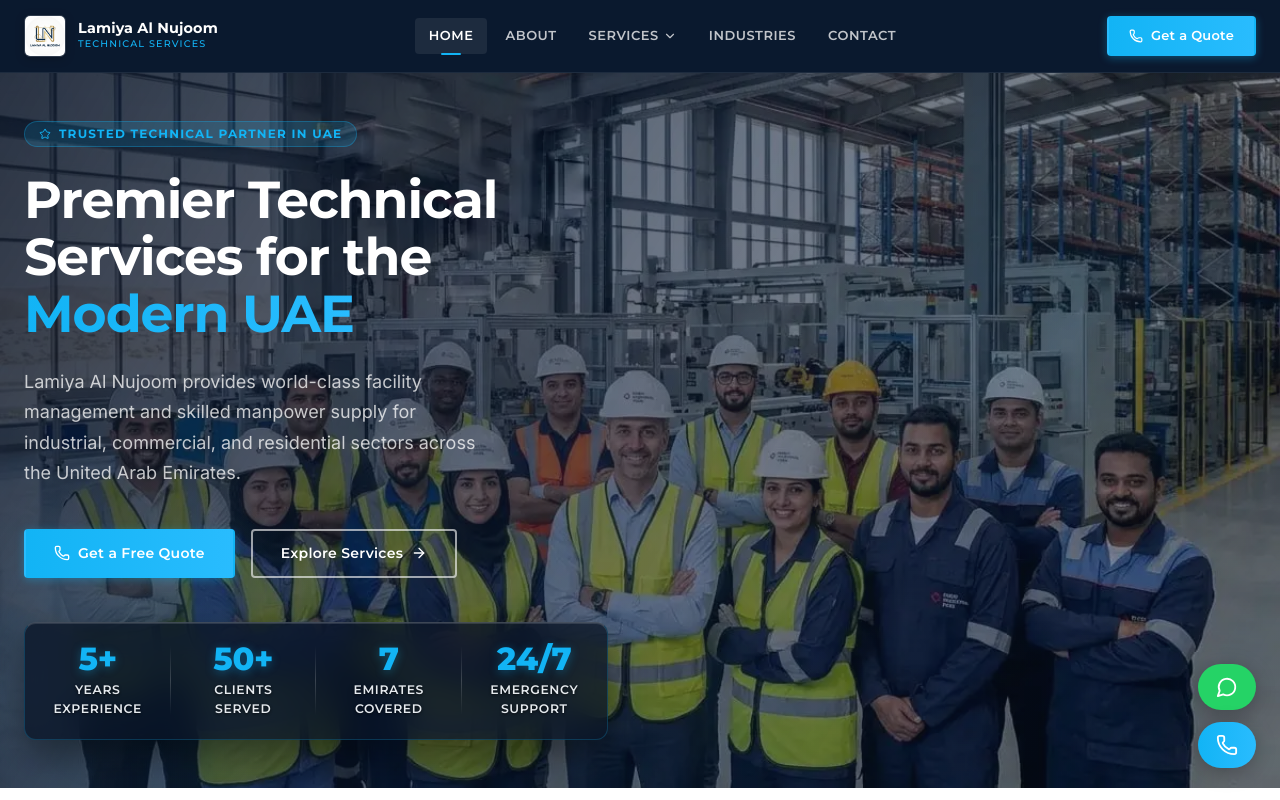
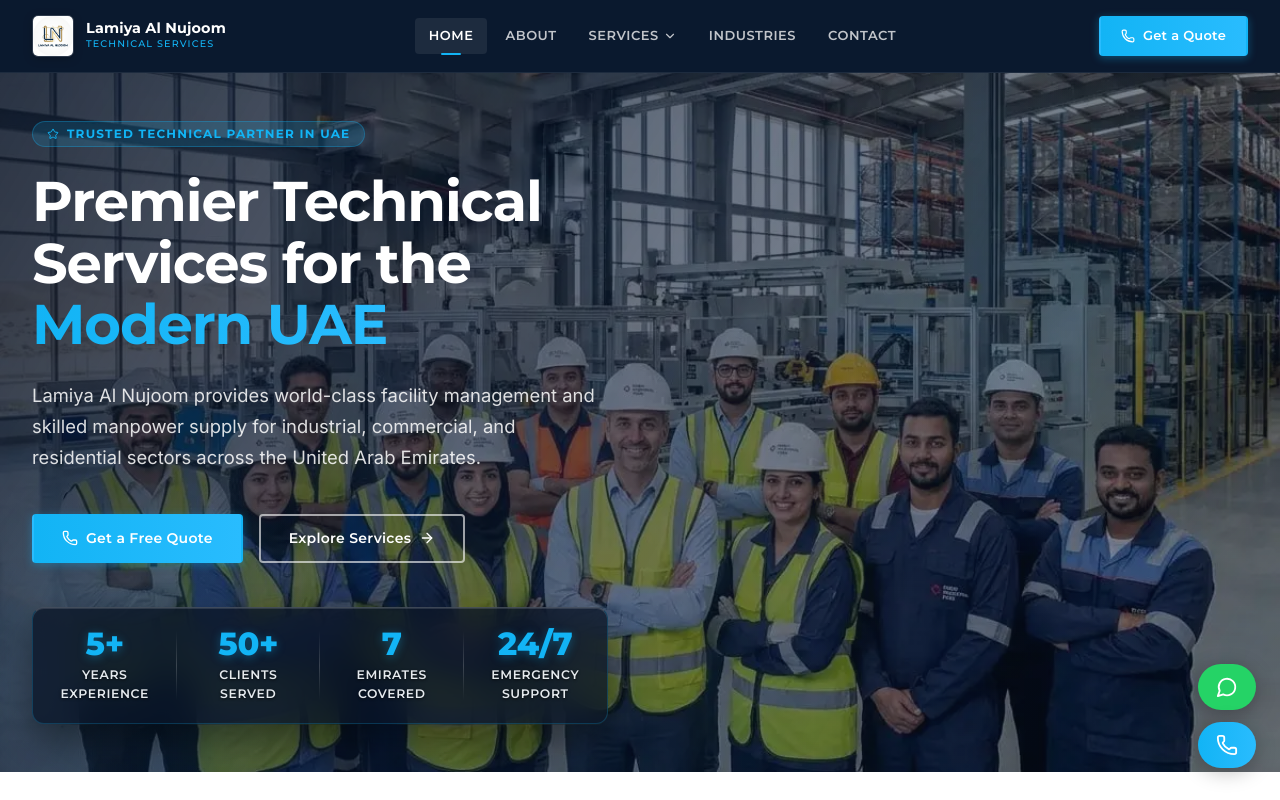
Before and after one commit to Shabeelk123/LNWebsite, a React (Vite) app: page / in a window 1280 px wide. Shown: the top 800 px of the page. Built offline with nearby package versions, Linux system fonts and the light colour scheme.

Commit message:
copyright updated

```diff
--- a/src/components/layout/Footer.tsx
+++ b/src/components/layout/Footer.tsx
@@ -33,7 +33,7 @@ export default function Footer() {
             </Link>
             <p className="footer-tagline">
               Premier technical services provider in Dubai, UAE. Specialising in
-              manpower supply and full-spectrum MEP maintenance since 2010.
+              manpower supply and full-spectrum MEP maintenance since 2020.
             </p>
             <div className="footer-contact-items">
               <div className="footer-contact-item">
--- a/src/index.css
+++ b/src/index.css
@@ -36,8 +36,8 @@
   --font-body:     'Inter', sans-serif;
 
   /* Spacing */
-  --container-max:        1280px;
-  --gutter:               24px;
+  --container-max:        1400px;
+  --gutter:               32px;
   --section-gap:          120px;
   --section-gap-mobile:   64px;
 
@@ -99,6 +99,11 @@ button { border: none; background: none; cursor: pointer; font-family: var(--fon
 @media (max-width: 768px) {
   :root { --gutter: 16px; }
   .section { padding-block: var(--section-gap-mobile); }
+}
+
+@media (min-width: 1440px) {
+  :root { --container-max: 1440px; }
+  html { font-size: 17px; }
 }
 
 /* ─── Typography Classes ──────────────────────────────────────── */
--- a/src/pages/About.tsx
+++ b/src/pages/About.tsx
@@ -36,7 +36,7 @@ export default function About() {
             <span className="label-caps page-hero-overline">About Us</span>
             <h1>A Trusted Partner for Technical Excellence in the UAE</h1>
             <p>
-              Since 2010, Lamiya Al Nujoom Technical Services has been bridging the
+              Since 2020, Lamiya Al Nujoom Technical Services has been bridging the
               gap between technical complexity and operational simplicity for
               facility managers across the Emirates.
             </p>
@@ -65,13 +65,13 @@ export default function About() {
                 and that your facilities will remain fully operational.
               </p>
               <p>
-                Founded in Dubai in 2010, we have grown from a specialist manpower
+                Founded in Dubai in 2020, we have grown from a specialist manpower
                 provider into a full-service technical services company, serving
                 over 200 corporate clients across hospitality, construction,
                 healthcare, retail, and government sectors.
               </p>
               <p>
-                Our workforce of 500+ professionals is our greatest asset. Every
+                Our workforce of 200+ professionals is our greatest asset. Every
                 technician is screened, trained to UAE standards, and supported by
                 experienced supervisors and a dedicated account management team.
               </p>
--- a/src/pages/Home.css
+++ b/src/pages/Home.css
@@ -80,7 +80,7 @@
 
 .hero-title {
   font-family: var(--font-heading);
-  font-size: clamp(2.25rem, 4.5vw, 3.25rem);
+  font-size: clamp(2.5rem, 4.5vw, 3.5rem);
   font-weight: 700;
   line-height: 1.1;
   letter-spacing: -0.02em;
@@ -97,11 +97,11 @@
 
 .hero-desc {
   font-family: var(--font-body);
-  font-size: 1.125rem;
+  font-size: 1.15rem;
   line-height: 1.7;
-  color: rgba(255, 255, 255, 0.75);
+  color: rgba(255, 255, 255, 0.85);
   margin-bottom: 2.5rem;
-  max-width: 480px;
+  max-width: 580px;
 }
 
 /* Desktop text — shown by default, hidden on mobile */
```
